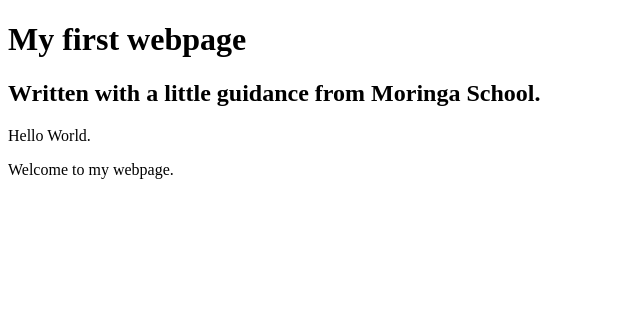
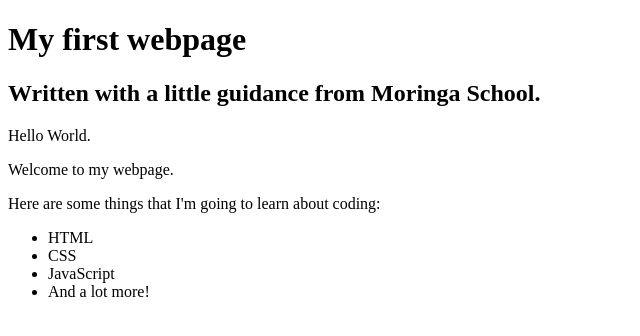
Before and after one commit to Samueelx/my-first-webpage, a plain HTML site: page my-first-webpage.html in a window 1280 px wide. Shown: the whole page, without its empty margins (0-640 px from the left). Drawn offline with Linux system fonts and the light colour scheme.

Commit message:
add list elements

```diff
--- a/my-first-webpage.html
+++ b/my-first-webpage.html
@@ -9,5 +9,13 @@
 
         <p>Hello World.</p>
         <p>Welcome to my webpage.</p>
+
+        <p>Here are some things that I'm going to learn about coding: </p>
+        <ul>
+            <li>HTML</li>
+            <li>CSS</li>
+            <li>JavaScript</li>
+            <li>And a lot more!</li>
+        </ul>
     </body>
 </html>
```
